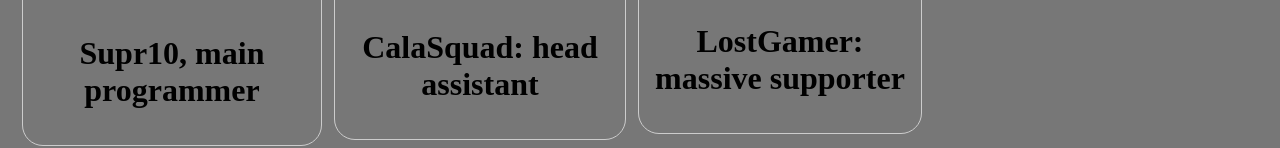
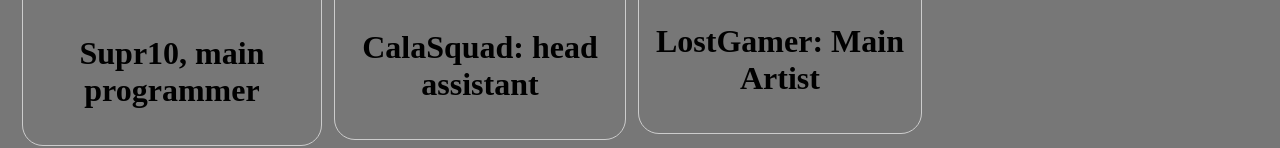
Before and after one commit to supR-studios/supR-studios.github.io, a plain HTML site: page team.html in a window 1280 px wide. Shown: the part 356-504 px from the top of the page. Drawn offline with Linux system fonts and the light colour scheme.

Commit message:
Update team.html

```diff
--- a/team.html
+++ b/team.html
@@ -107,7 +107,7 @@ ul.topnav li.right {float: right;}
         <a target="_blank" href="hhttps://github.com/LostGamer8765">
           <img src="https://avatars.githubusercontent.com/u/107277986?v=4" alt="gametest" width="600" height="400">
         </a>
-        <div class="desc" style="color: #000;"><h1 style="font:900">LostGamer: massive supporter</h1></div>
+        <div class="desc" style="color: #000;"><h1 style="font:900">LostGamer: Main Artist</h1></div>
       </div>
     </div>
 
```
